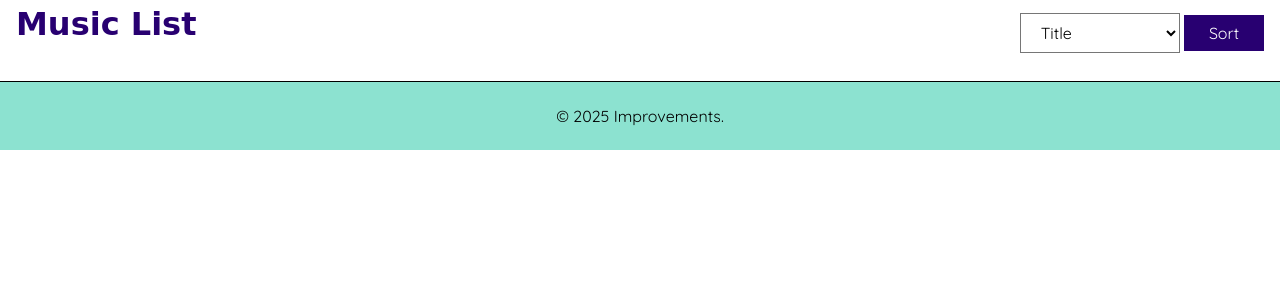
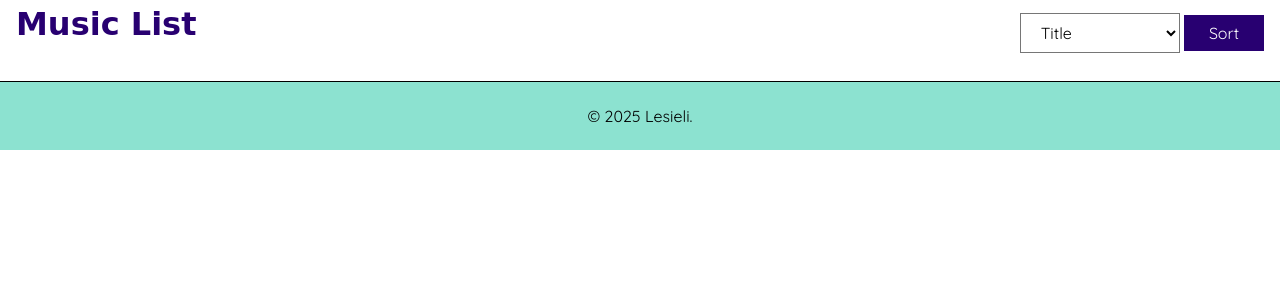
Before and after one commit to Lesieli17/AdvancedMusic, a PHP site: page /music.php in a window 1280 px wide. Shown: the part 206-506 px from the top of the page. Run offline with PHP 8.4, Linux system fonts and the light colour scheme; data that the repository does not hold is empty; some libraries are stand-ins or nearby versions; some web fonts are replaced.

Commit message:
I added a comment

```diff
--- a/addMusic.php
+++ b/addMusic.php
@@ -78,7 +78,9 @@
         </form>
     </div>
     <footer>
-        <p class="centre">&copy; 2025 LearnCoach.</p>
+        <!--have changed the footer to the new year and my name -->
+
+        <p class="centre">&copy; 2025 Lesieli.</p>
     </footer>
 </body>
 </html>
--- a/index.php
+++ b/index.php
@@ -63,6 +63,8 @@
         </ul>
     </div>
     <footer>
+        <!--have changed the footer to the new year and my name -->
+
         <p class="centre">&copy; 2025 Lesieli.</p>
     </footer>
 </body>
--- a/music.php
+++ b/music.php
@@ -75,7 +75,8 @@
             ?>
     </div>
     <footer>
-        <p class="centre">&copy; 2025 Improvements.</p>
+        <!--have changed the footer to the new year and my name -->
+        <p class="centre">&copy; 2025 Lesieli.</p>
     </footer>
 </body>
 </html>
```
